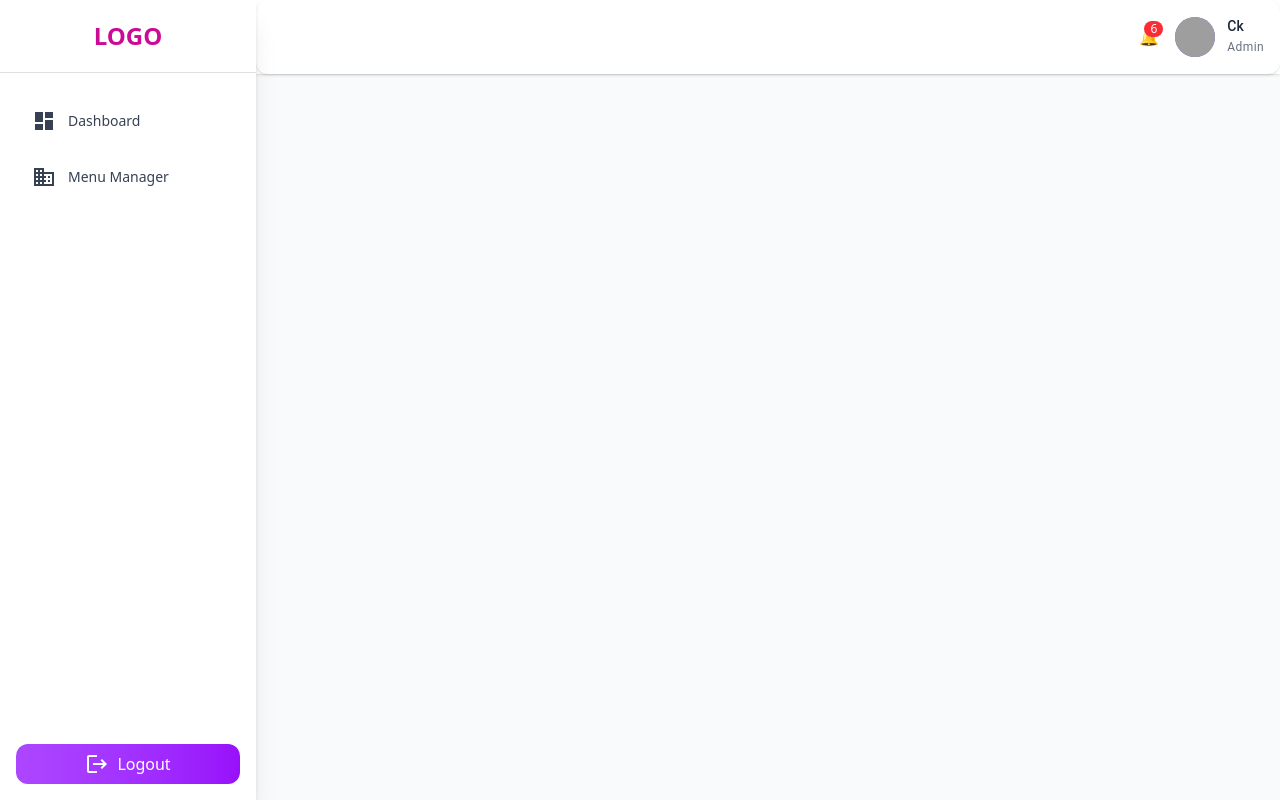
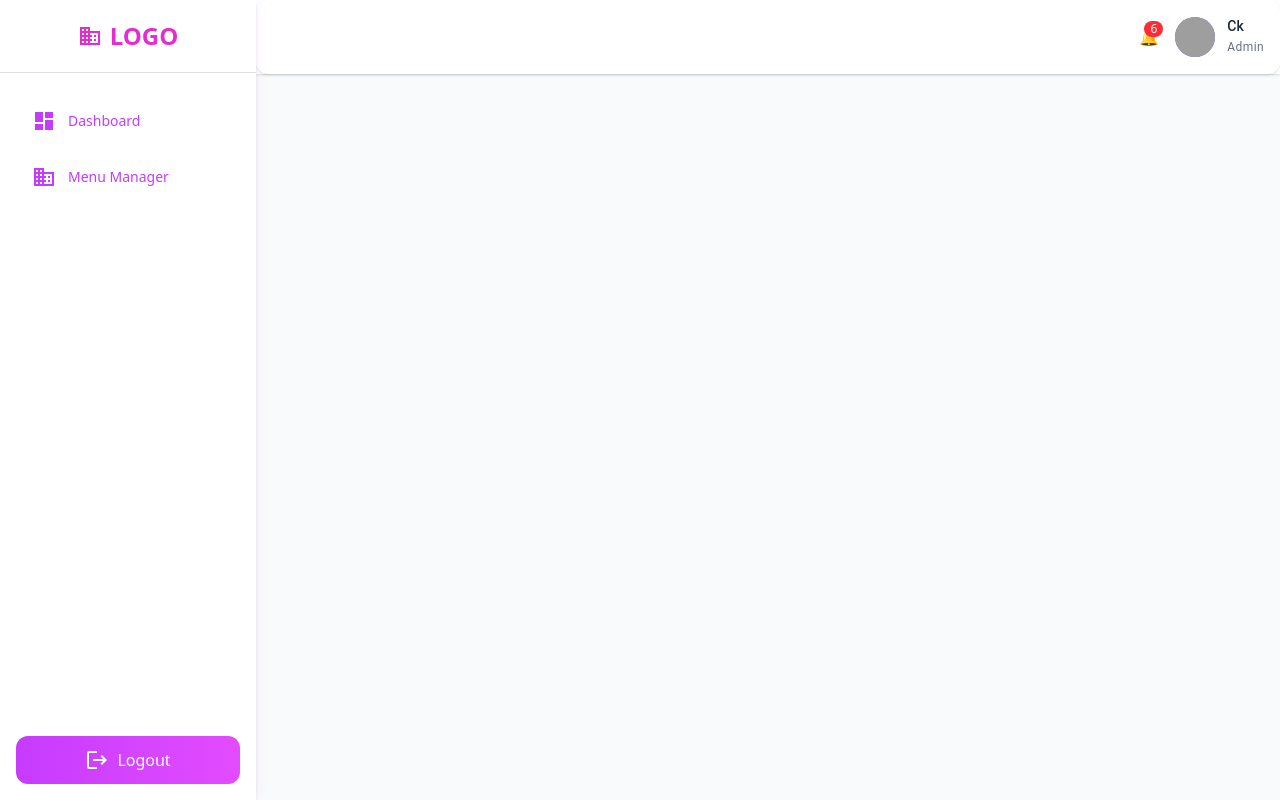
Before and after one commit to ChandanKumar653/MP-MLA-SuperAdmin, a React (Vite) app: page /superadmin in a window 1280 px wide. Built offline with nearby package versions, Linux system fonts and the light colour scheme; grey boxes are pictures that could not be loaded.

Commit message:
sidebar ui imp.

```diff
--- a/src/components/Sidebar.jsx
+++ b/src/components/Sidebar.jsx
@@ -1,19 +1,215 @@
+// import React, { useState, useEffect, useContext } from "react";
+// import { Link, useLocation, useNavigate } from "react-router-dom";
+// import {
+//   Dashboard,
+//   Logout,
+//   ExpandMore,
+//   Business,
+//   Brightness1,
+// } from "@mui/icons-material";
+// import { Divider, Tooltip, IconButton } from "@mui/material";
+// import { AuthContext } from "../context/AuthContext";
+// import { MenuContext } from "../context/MenuContext";
+
+// const Sidebar = () => {
+//   const { user } = useContext(AuthContext);
+//   const { menus, setMenus } = useContext(MenuContext);
+//   const [openSubmenus, setOpenSubmenus] = useState({});
+//   const location = useLocation();
+//   const navigate = useNavigate();
+
+//   useEffect(() => {
+//     const saved = localStorage.getItem("menuTree");
+//     if (saved) setMenus(JSON.parse(saved));
+//   }, [setMenus]);
+
+//   const toggleSubmenu = (id) =>
+//     setOpenSubmenus((prev) => ({ ...prev, [id]: !prev[id] }));
+
+//   const isMenuActive = (menu, currentPath, parentPath = "/superadmin") => {
+//     const path = `${parentPath}/${menu.id}`;
+//     if (path === currentPath) return true;
+//     if (menu.children?.length > 0) {
+//       return menu.children.some((child) =>
+//         isMenuActive(child, currentPath, path)
+//       );
+//     }
+//     return false;
+//   };
+
+//   const renderMenuTree = (list, level = 0, parentPath = "/superadmin") =>
+//     list.map((menu) => {
+//       const path = `${parentPath}/${menu.id}`;
+//       const active = isMenuActive(menu, location.pathname, parentPath);
+//       const isSubmenu = level > 0;
+//       const open = openSubmenus[menu.id] || active;
+
+//       return (
+//         <div key={menu.id} className="flex flex-col w-full">
+//           <div
+//             className={`w-full transition-all duration-200 ${
+//               active
+//                 ? isSubmenu
+//                   ? "bg-gradient-to-r from-[#c63bff0d] to-[#e34bff0d]"
+//                   : "bg-gradient-to-r from-[#c63bff1a] to-[#e34bff1a] shadow-sm"
+//                 : "hover:bg-[#faf5ff]"
+//             } rounded-xl`}
+//           >
+//             <div
+//               className={`flex items-center justify-between w-full px-4 py-3 cursor-pointer text-left transition-all duration-300 ${
+//                 active
+//                   ? "text-[#c63bff] font-medium"
+//                   : "text-[#c63bff] hover:text-[#c63bff]"
+//               }`}
+//               style={{ paddingLeft: `${16 * (level + 1)}px` }}
+//               onClick={() => {
+//                 if (menu.children?.length > 0) {
+//                   toggleSubmenu(menu.id);
+//                 } else {
+//                   navigate(path);
+//                 }
+//               }}
+//             >
+//               <div className="flex items-center gap-3 overflow-hidden">
+//                 {menu.hasForm && (
+//                   <Brightness1
+//                     style={{
+//                       fontSize: 8,
+//                       color: "#c63bff",
+//                     }}
+//                   />
+//                 )}
+//                 <span className="text-sm font-medium truncate">
+//                   {menu.title || "(Untitled Menu)"}
+//                 </span>
+//               </div>
+
+//               {menu.children?.length > 0 && (
+//                 <IconButton
+//                   onClick={(e) => {
+//                     e.stopPropagation();
+//                     toggleSubmenu(menu.id);
+//                   }}
+//                   size="small"
+//                   sx={{
+//                     color: "#c63bff",
+//                     transform: open ? "rotate(180deg)" : "rotate(0deg)",
+//                     transition: "transform 0.3s",
+//                   }}
+//                 >
+//                   <ExpandMore fontSize="small" />
+//                 </IconButton>
+//               )}
+//             </div>
+//           </div>
+
+//           {menu.children?.length > 0 && open && (
+//             <div className="transition-all duration-300">
+//               {renderMenuTree(menu.children, level + 1, path)}
+//             </div>
+//           )}
+//         </div>
+//       );
+//     });
+
+//   return (
+// <div
+//   className="h-screen w-64 bg-white flex flex-col justify-between
+//   shadow-[4px_0_15px_-4px_rgba(161,0,255,0.05)] border-none"
+// >
+//       {/* Logo */}
+//       <div>
+//         <div className="text-[#c63bff] text-2xl font-bold px-6 py-5 flex justify-center items-center gap-2">
+//           <Business /> LOGO
+//         </div>
+
+//         {/* Removed visible divider line to avoid double border */}
+//         <Divider sx={{ borderColor: "transparent" }} />
+
+//         {/* Main navigation */}
+//         <nav className="flex flex-col px-4 gap-2 pt-6">
+//           {/* Dashboard */}
+//           <Link to="/superadmin/dashboard" className="w-full">
+//             <button
+//               className={`flex items-center gap-3 px-4 py-3 rounded-xl w-full text-sm font-medium transition-all duration-300 ${
+//                 location.pathname === "/superadmin/dashboard"
+//                   ? "bg-gradient-to-r from-[#c63bff1a] to-[#e34bff1a] text-[#c63bff]"
+//                   : "text-[#c63bff] hover:bg-[#faf5ff]"
+//               }`}
+//             >
+//               <Dashboard />
+//               <Tooltip title="Dashboard" arrow placement="right">
+//                 <span className="truncate">Dashboard</span>
+//               </Tooltip>
+//             </button>
+//           </Link>
+
+//           {/* Menu Manager */}
+//           <Link to="/superadmin/menus" className="w-full">
+//             <button
+//               className={`flex items-center gap-3 px-4 py-3 rounded-xl w-full text-sm font-medium transition-all duration-300 ${
+//                 location.pathname === "/superadmin/menus"
+//                   ? "bg-gradient-to-r from-[#c63bff1a] to-[#e34bff1a] text-[#c63bff]"
+//                   : "text-[#c63bff] hover:bg-[#faf5ff]"
+//               }`}
+//             >
+//               <Business />
+//               <Tooltip title="Menu Manager" arrow placement="right">
+//                 <span className="truncate">Menu Manager</span>
+//               </Tooltip>
+//             </button>
+//           </Link>
+
+//           {/* Dynamic Menus */}
+//           {menus.length > 0 && renderMenuTree(menus)}
+//         </nav>
+//       </div>
+
+//       {/* Logout */}
+//       <div className="p-4">
+//         <button
+//           onClick={() => {
+//             localStorage.removeItem("user");
+//             localStorage.removeItem("menuTree");
+//             window.location.href = "/login";
+//           }}
+//           className="w-full flex items-center justify-center gap-2 py-3 rounded-xl text-white bg-gradient-to-r from-[#c63bff] to-[#e34bff] hover:opacity-90 transition"
+//         >
+//           <Logout /> Logout
+//         </button>
+//       </div>
+//     </div>
+//   );
+// };
+
+// export default Sidebar;
 import React, { useState, useEffect, useContext } from "react";
-import { Link, useLocation } from "react-router-dom";
-import { Dashboard, Logout, ExpandMore, ExpandLess, Business, Brightness1 } from "@mui/icons-material";
-import { Divider, Tooltip } from "@mui/material";
+import { Link, useLocation, useNavigate } from "react-router-dom";
+import {
+  Dashboard,
+  Logout,
+  ExpandMore,
+  Business,
+  Brightness1,
+  Menu as MenuIcon,
+  Close as CloseIcon,
+} from "@mui/icons-material";
+import { Divider, Tooltip, IconButton } from "@mui/material";
 import { AuthContext } from "../context/AuthContext";
+import { MenuContext } from "../context/MenuContext";
 
 const Sidebar = () => {
   const { user } = useContext(AuthContext);
-  const [menus, setMenus] = useState([]);
+  const { menus, setMenus } = useContext(MenuContext);
   const [openSubmenus, setOpenSubmenus] = useState({});
+  const [mobileOpen, setMobileOpen] = useState(false);
   const location = useLocation();
+  const navigate = useNavigate();
 
   useEffect(() => {
     const saved = localStorage.getItem("menuTree");
     if (saved) setMenus(JSON.parse(saved));
-  }, []);
+  }, [setMenus]);
 
   const toggleSubmenu = (id) =>
     setOpenSubmenus((prev) => ({ ...prev, [id]: !prev[id] }));
@@ -34,83 +230,136 @@ const Sidebar = () => {
       const path = `${parentPath}/${menu.id}`;
       const active = isMenuActive(menu, location.pathname, parentPath);
       const isSubmenu = level > 0;
+      const open = openSubmenus[menu.id] || active;
 
       return (
-        <div key={menu.id} className="flex flex-col">
-          <Link to={path}>
-            <button
-              onClick={() => menu.children?.length > 0 && toggleSubmenu(menu.id)}
-              className={`flex items-center justify-between w-full px-4 py-3 rounded-xl text-left transition-all duration-300 ${
+        <div key={menu.id} className="flex flex-col w-full">
+          <div
+            className={`w-full transition-all duration-200 ${
               active
                 ? isSubmenu
-                    ? "bg-purple-100 text-purple-700 border-l-4 border-purple-400 pl-3"
-                    : "bg-gradient-to-r from-purple-300 to-purple-400 text-white shadow-md"
-                  : "text-gray-700 hover:bg-purple-50"
+                  ? "bg-gradient-to-r from-[#c63bff0d] to-[#e34bff0d]"
+                  : "bg-gradient-to-r from-[#c63bff1a] to-[#e34bff1a] shadow-sm"
+                : "hover:bg-[#faf5ff]"
+            } rounded-xl`}
+          >
+            <div
+              className={`flex items-center justify-between w-full px-4 py-3 cursor-pointer text-left transition-all duration-300 ${
+                active
+                  ? "text-[#c63bff] font-medium"
+                  : "text-[#c63bff] hover:text-[#c63bff]"
               }`}
               style={{ paddingLeft: `${16 * (level + 1)}px` }}
+              onClick={() => {
+                if (menu.children?.length > 0) {
+                  toggleSubmenu(menu.id);
+                } else {
+                  navigate(path);
+                  setMobileOpen(false); // close on mobile navigation
+                }
+              }}
             >
-              <div className="flex items-center gap-3">
-                {menu.hasForm && <span><Brightness1/></span>}
-                <span>{menu.title || "(Untitled Menu)"}</span>
+              <div className="flex items-center gap-3 overflow-hidden">
+                {menu.hasForm && (
+                  <Brightness1
+                    style={{
+                      fontSize: 8,
+                      color: "#c63bff",
+                    }}
+                  />
+                )}
+                <Tooltip title={menu.title || "(Untitled Menu)"} arrow placement="right">
+                  <span className="text-sm font-medium truncate">
+                    {menu.title || "(Untitled Menu)"}
+                  </span>
+                </Tooltip>
               </div>
+
               {menu.children?.length > 0 && (
-                <span
-                  className={`transition-transform duration-300 ${
-                    openSubmenus[menu.id] || active ? "rotate-180" : "rotate-0"
-                  }`}
+                <IconButton
+                  onClick={(e) => {
+                    e.stopPropagation();
+                    toggleSubmenu(menu.id);
+                  }}
+                  size="small"
+                  sx={{
+                    color: "#c63bff",
+                    transform: open ? "rotate(180deg)" : "rotate(0deg)",
+                    transition: "transform 0.3s",
+                  }}
                 >
-                  <ExpandMore />
-                </span>
+                  <ExpandMore fontSize="small" />
+                </IconButton>
               )}
-            </button>
-          </Link>
+            </div>
+          </div>
 
-          {menu.children?.length > 0 &&
-            (openSubmenus[menu.id] || active) &&
+          {menu.children?.length > 0 && open && (
             <div className="transition-all duration-300">
               {renderMenuTree(menu.children, level + 1, path)}
             </div>
-          }
+          )}
         </div>
       );
     });
 
   return (
-    <div className="flex flex-col h-full justify-between bg-white shadow-xl">
+    <>
+      {/* Mobile toggle button */}
+      <div className="md:hidden fixed top-4 left-4 z-50">
+        <IconButton
+          onClick={() => setMobileOpen(!mobileOpen)}
+          sx={{ color: "#a100ff" }}
+        >
+          {mobileOpen ? <CloseIcon /> : <MenuIcon />}
+        </IconButton>
+      </div>
+
+      {/* Sidebar container */}
+      <div
+        className={`fixed md:static z-40 h-screen w-64 bg-white flex flex-col justify-between transition-transform duration-300
+        shadow-[4px_0_15px_-4px_rgba(161,0,255,0.05)] border-none
+        ${mobileOpen ? "translate-x-0" : "-translate-x-full md:translate-x-0"}`}
+      >
+        {/* Logo */}
         <div>
-        <div className="text-[#cb0b96] text-2xl font-bold px-6 py-5 flex justify-center items-center">
-          LOGO
+          <div className="text-[#e52cd2] text-2xl font-bold px-6 py-5 flex justify-center items-center gap-2">
+            <Business /> LOGO
           </div>
-        <Divider />
 
+          {/* Divider removed border */}
+          <Divider  />
+
+          {/* Navigation */}
           <nav className="flex flex-col px-4 gap-2 pt-6">
-          {/* Dashboard always */}
-          <Link to="/superadmin/dashboard">
+            {/* Dashboard */}
+            <Link to="/superadmin/dashboard" className="w-full" onClick={() => setMobileOpen(false)}>
               <button
-              className={`flex items-center gap-3 px-4 py-3 rounded-xl text-gray-700 transition-all duration-300 ${
+                className={`flex items-center gap-3 px-4 py-3 rounded-xl w-full text-sm font-medium transition-all duration-300 ${
                   location.pathname === "/superadmin/dashboard"
-                  ? "bg-gradient-to-r from-purple-300 to-purple-400 text-white shadow-md"
-                  : "hover:bg-purple-50"
+                    ? "bg-gradient-to-r from-[#c63bff1a] to-[#e34bff1a] text-[#c63bff]"
+                    : "text-[#c63bff] hover:bg-[#faf5ff]"
                 }`}
               >
                 <Dashboard />
                 <Tooltip title="Dashboard" arrow placement="right">
-                <span className="text-sm font-medium truncate">Dashboard</span>
+                  <span className="truncate">Dashboard</span>
                 </Tooltip>
               </button>
             </Link>
 
-          <Link to="/superadmin/menus">
+            {/* Menu Manager */}
+            <Link to="/superadmin/menus" className="w-full" onClick={() => setMobileOpen(false)}>
               <button
-              className={`flex items-center gap-3 px-4 py-3 rounded-xl text-gray-700 transition-all duration-300 ${
+                className={`flex items-center gap-3 px-4 py-3 rounded-xl w-full text-sm font-medium transition-all duration-300 ${
                   location.pathname === "/superadmin/menus"
-                  ? "bg-gradient-to-r from-purple-300 to-purple-400 text-white shadow-md"
-                  : "hover:bg-purple-50"
+                    ? "bg-gradient-to-r from-[#c63bff1a] to-[#e34bff1a] text-[#c63bff]"
+                    : "text-[#c63bff] hover:bg-[#faf5ff]"
                 }`}
               >
                 <Business />
                 <Tooltip title="Menu Manager" arrow placement="right">
-                <span className="text-sm font-medium truncate">Menu Manager</span>
+                  <span className="truncate">Menu Manager</span>
                 </Tooltip>
               </button>
             </Link>
@@ -120,6 +369,7 @@ const Sidebar = () => {
           </nav>
         </div>
 
+        {/* Logout */}
         <div className="p-4">
           <button
             onClick={() => {
@@ -127,116 +377,22 @@ const Sidebar = () => {
               localStorage.removeItem("menuTree");
               window.location.href = "/login";
             }}
-          className="w-full flex items-center justify-center gap-2 py-2 rounded-xl text-white bg-gradient-to-r from-purple-500 to-purple-600 hover:opacity-90 transition"
+            className="w-full flex items-center justify-center gap-2 py-3 rounded-xl text-white bg-gradient-to-r from-[#c63bff] to-[#e34bff] hover:opacity-90 transition"
           >
             <Logout /> Logout
           </button>
         </div>
       </div>
+
+      {/* Backdrop overlay for mobile */}
+      {mobileOpen && (
+        <div
+          className="fixed inset-0 bg-black bg-opacity-20 z-30 md:hidden"
+          onClick={() => setMobileOpen(false)}
+        ></div>
+      )}
+    </>
   );
 };
 
 export default Sidebar;
-
-
-
-
-// import {
-//   Dashboard,
-//   Business,
-//   Settings,
-//   People,
-//   AccountCircle,
-//   Logout,
-// } from "@mui/icons-material";
-// import { Divider } from "@mui/material";
-// import { useState } from "react";
-// import { Tooltip } from "@mui/material";
-// import { Link } from "react-router-dom";
-// import { AuthContext } from "../context/AuthContext";
-// import { useContext } from "react";
-// import { useNavigate } from "react-router-dom";
-// const Sidebar = () => {
-//   const naviate=useNavigate();
-//   const [active, setActive] = useState("Dashboard");
-//   const { user } = useContext(AuthContext);
-//   console.log("user", user);
-
-//   const menuItems = [
-//     { name: "Dashboard", icon: <Dashboard fontSize="small" /> },
-//     { name: "Menus", icon: <Business fontSize="small" /> },
-//     { name: "Organisation Management", icon: <Business fontSize="small" /> },
-//     { name: "Global Settings", icon: <Settings fontSize="small" /> },
-//     { name: "User/Admin Management", icon: <People fontSize="small" /> },
-//     { name: "Profile", icon: <AccountCircle fontSize="small" /> },
-//   ];
-
-//   const handleLogout=async()=>{
-//     localStorage.removeItem("user");
-//     localStorage.removeItem("menuTree");
-//     naviate("/")
-//   }
-//   return (
-//     <div className="w-64 bg-white h-screen flex flex-col justify-between shadow-xl rounded-r-2xl">
-//       <div>
-//         <div className="text-[#cb0b96]  text-2xl font-bold px-6 py-5 tracking-wide flex justify-center items-center">
-//           LOGO
-//         </div>
-//         <Divider />
-
-//         <nav className="flex flex-col px-4 gap-2 pt-6">
-//           {menuItems?.map((item) => {
-//             const isActive = item.name === active;
-//             const pathName = item.name
-//               .toLowerCase()
-//               .replace(/\s+/g, "-")
-//               .replace(/\//g, "-");
-
-//             <Link to={`/${user?.role}/${pathName}`}>...</Link>;
-
-//             return (
-//               <>
-//                 <Link
-//                   key={item?.name}
-//                   to={`/${user?.role}/${item.name
-//                     .toLowerCase()
-//                     .replace(/\s+/g, "-")}`}
-//                 >
-//                   <button
-//                     onClick={() => setActive(item.name)}
-//                     className={`w-full flex items-center gap-3 px-4 py-3 rounded-xl transition-all duration-300 ${
-//                       isActive
-//                         ? "bg-gradient-to-r from-purple-300 to-purple-400  text-white shadow-md scale-[1.02]"
-//                         : "text-gray-700 hover:bg-purple-50 hover:text-purple-600"
-//                     }`}
-//                   >
-//                     <span
-//                       className={`transition-colors shrink-0 ${
-//                         isActive ? "text-white" : "text-purple-500"
-//                       }`}
-//                     >
-//                       {item.icon}
-//                     </span>
-//                     <Tooltip title={item.name} arrow placement="right">
-//                       <span className="text-sm font-medium truncate whitespace-nowrap overflow-hidden text-ellipsis">
-//                         {item.name}
-//                       </span>
-//                     </Tooltip>
-//                   </button>
-//                 </Link>
-//               </>
-//             );
-//           })}
-//         </nav>
-//       </div>
-
-//       <div className="p-4">
-//         <button onClick={handleLogout} className="w-full flex items-center justify-center gap-2 py-2 rounded-xl text-white bg-gradient-to-r from-purple-500 to-purple-600 hover:opacity-90 transition">
-//           <Logout fontSize="small" /> Logout
-//         </button>
-//       </div>
-//     </div>
-//   );
-// };
-
-// export default Sidebar;
--- a/src/layouts/Layout.jsx
+++ b/src/layouts/Layout.jsx
@@ -1,52 +1,34 @@
-// import React from "react";
-// import Sidebar from "../components/Sidebar";
-// import Topbar from "../components/Topbar";
-// import { Outlet } from "react-router-dom";
-
-// const Layout = ({ role, sidebarItems, topbarData }) => {
-//   return (
-//     <div className="flex h-screen bg-gray-50">
-//       {/* Sidebar */}
-//       <div className="w-64 fixed top-0 left-0 h-full bg-white shadow-md z-20">
-//         <Sidebar role={role} items={sidebarItems} />
-//       </div>
-
-//       {/* Main area */}
-//       <div className="flex flex-col flex-1 ml-64 overflow-y-auto">
-//         <div className="sticky top-0 z-10 bg-white shadow-sm">
-//           <Topbar role={role} data={topbarData} />
-//         </div>
-
-//         <main className="p-6">
-//           {/* Nested child routes render here */}
-//           <Outlet />
-//         </main>
-//       </div>
-//     </div>
-//   );
-// };
-
-// export default Layout;
-
-
-import React from "react";
+import React, { useState } from "react";
 import Sidebar from "../components/Sidebar";
 import Topbar from "../components/Topbar";
 import { Outlet } from "react-router-dom";
 
 const Layout = ({ role }) => {
+  const [sidebarOpen, setSidebarOpen] = useState(false);
+
   return (
-    <div className="flex h-screen bg-gray-50">
-      <div className="w-64 fixed top-0 left-0 h-full bg-white shadow-md z-20">
-        <Sidebar role={role} />
+    <div className="flex h-screen bg-gray-50 overflow-hidden">
+      {/* Sidebar */}
+      <div
+        className={`fixed top-0 left-0 h-full bg-white shadow-md z-20 transform transition-transform duration-300
+          ${sidebarOpen ? "translate-x-0" : "-translate-x-full"}
+          md:translate-x-0 md:w-64`}
+      >
+        <Sidebar role={role} onClose={() => setSidebarOpen(false)} />
       </div>
 
-      <div className="flex flex-col flex-1 ml-64 overflow-y-auto">
+      {/* Main Content */}
+      <div
+        className={`flex flex-col flex-1 transition-all duration-300
+          ${sidebarOpen ? "ml-64" : "ml-0"} md:ml-64`}
+      >
+        {/* Topbar */}
         <div className="sticky top-0 z-10 bg-white shadow-sm">
-          <Topbar role={role} />
+          <Topbar role={role} onMenuToggle={() => setSidebarOpen(!sidebarOpen)} />
         </div>
 
-        <main className="p-6">
+        {/* Page Content */}
+        <main className="p-6 overflow-y-auto">
           <Outlet />
         </main>
       </div>
--- a/src/pages/FormBuilderPage.jsx
+++ b/src/pages/FormBuilderPage.jsx
@@ -71,7 +71,7 @@ const FormBuilderPage = ({ existingForm = [], onSave }) => {
 
   // ---- Save ----
   const saveForm = () => {
-    if (onSave) onSave(fields); // ✅ Pass to parent MenuManagerPage
+    if (onSave) onSave(fields);
   };
 
   // ---- Edit Field ----
--- a/src/pages/FormViewerPage.jsx
+++ b/src/pages/FormViewerPage.jsx
@@ -1,4 +1,3 @@
-// FormViewerPage.jsx
 import React, { useEffect, useState } from "react";
 import { useForm } from "react-hook-form";
 
```
Also changed, not shown: src/components/Topbar.jsx (+28 -5 lines). Lines whose indentation alone changed are shown as unchanged.
